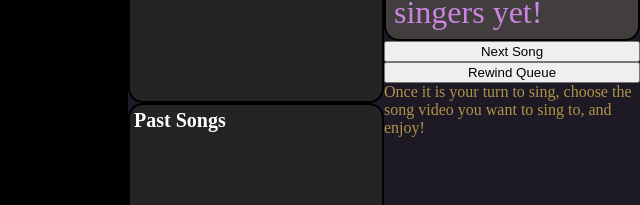
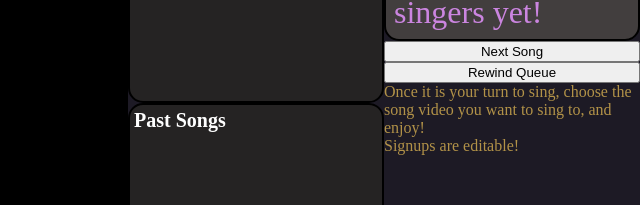
Before and after one commit to Brelee2222/Karaoke-Queue-App, a Next.js app in the folder karaoke-queue-app/: page / in a window 1280 px wide. Shown: the part 277-482 px from the top of the page, without its empty margins (640-1280 px from the left). Built offline with nearby package versions, Linux system fonts and the light colour scheme.

Commit message:
Mentioned Editability

```diff
--- a/karaoke-queue-app/src/app/components/SingerContainer.tsx
+++ b/karaoke-queue-app/src/app/components/SingerContainer.tsx
@@ -40,6 +40,8 @@ return (
         <button onClick={doRewindSinger}>Rewind Queue</button>
         <span style={instructionsStyle}>
             Once it is your turn to sing, choose the song video you want to sing to, and enjoy!
+            <br/>
+            Signups are editable!
         </span>
     </div>
 </div>
```
Also changed, not shown: 1 other file (tests, documents, lock files or other folders).
